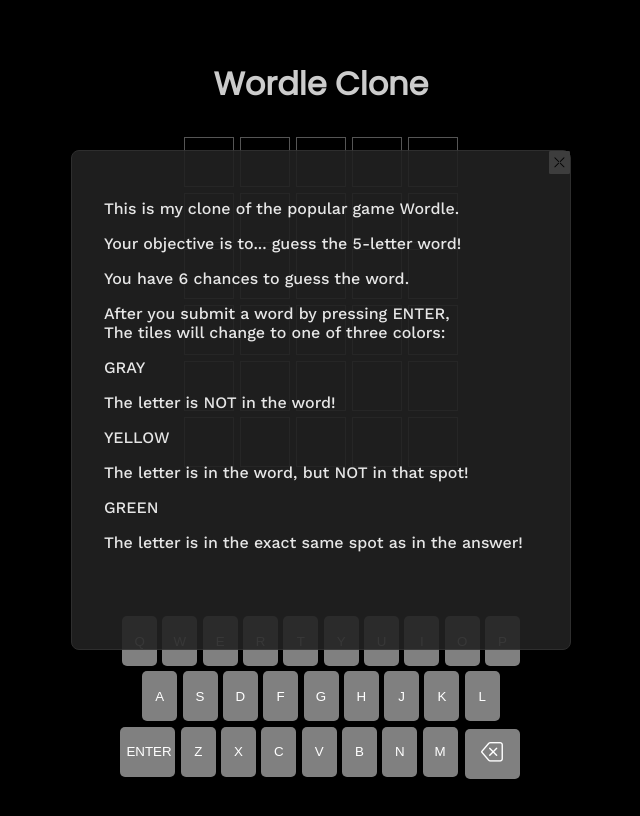
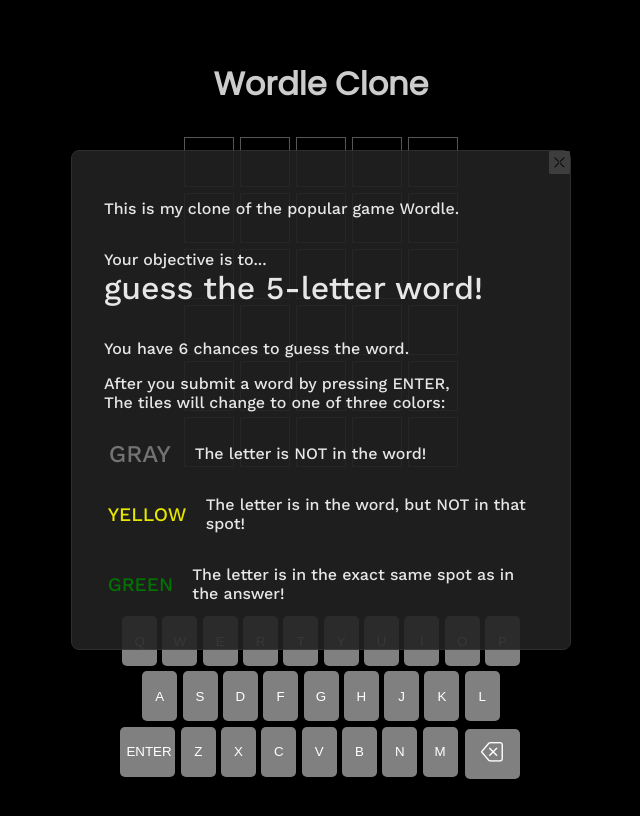
Before and after one commit to richardkentng/wordle-clone, a plain HTML site: page src/index.html in a window 1280 px wide. Shown: the whole page, without its empty margins (319-959 px from the left). Drawn offline with nearby package versions, Linux system fonts and the light colour scheme.

Commit message:
styles .guide

```diff
--- a/src/css/style.scss
+++ b/src/css/style.scss
@@ -171,7 +171,7 @@
     .wordle {
       font-size: 1em;
     }
-    .goal {
+    .objective {
       margin: 2em auto;
       .emphasize {
         display: block;
@@ -179,14 +179,28 @@
       }
     }
 
-    .text-green {
-      color: green;
-    }
-    .text-yellow {
-      color: yellow;
-    }
-    .text-gray {
-      color: gray;
+    .explain-colors-cont {
+      & > div {
+        display: flex;
+        align-items: center;
+
+        .color-word {
+          font-size: 1.2em;
+          padding: 0.2em;
+          border-radius: 0.2em;
+          margin-right: 0.8em;
+          &.green {
+            color: green;
+          }
+          &.yellow {
+            color: yellow;
+          }
+          &.gray {
+            color: gray;
+            font-size: 1.5em;
+          }
+        }
+      }
     }
   }
   .close-btn {
```
Also changed, not shown: src/css/style.css, 1 other file.
